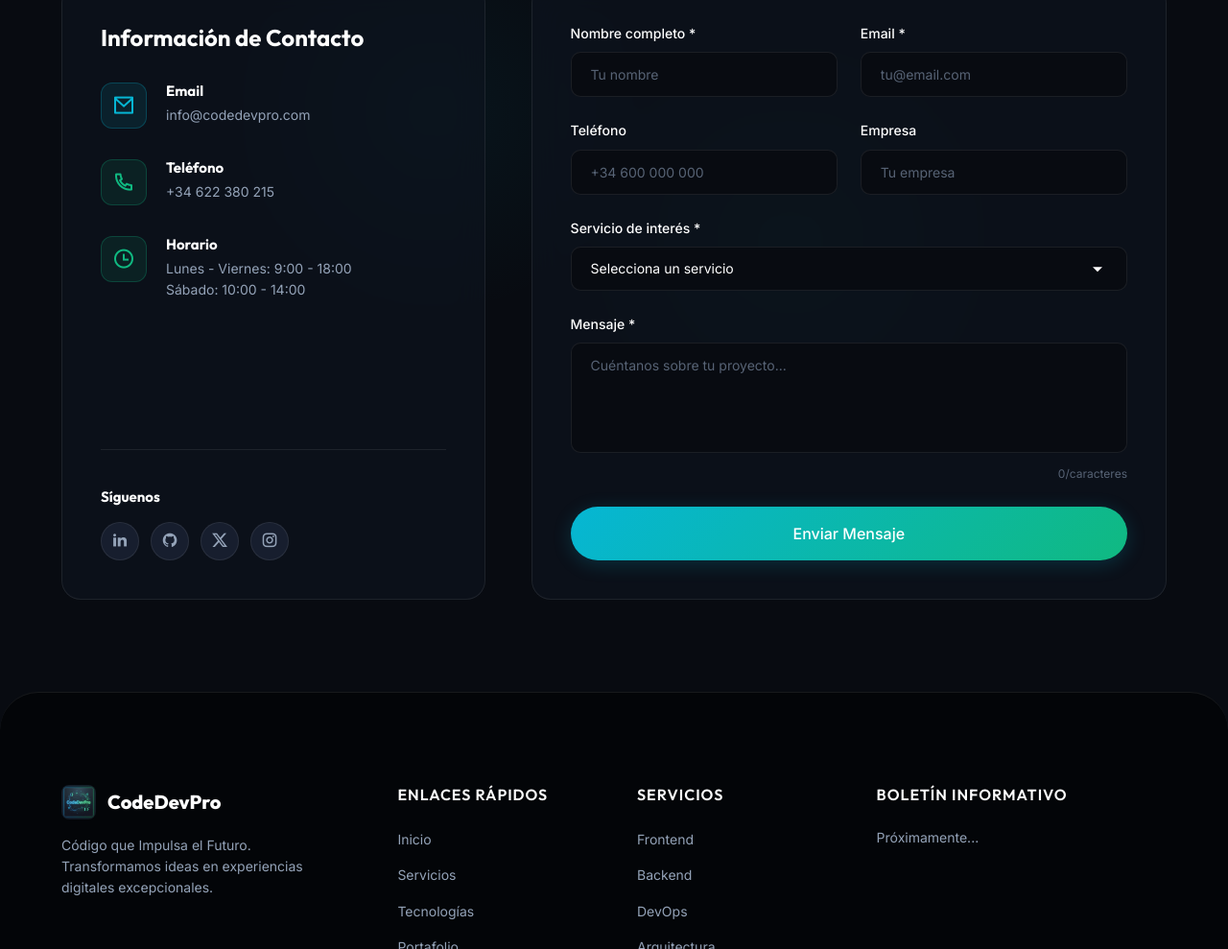
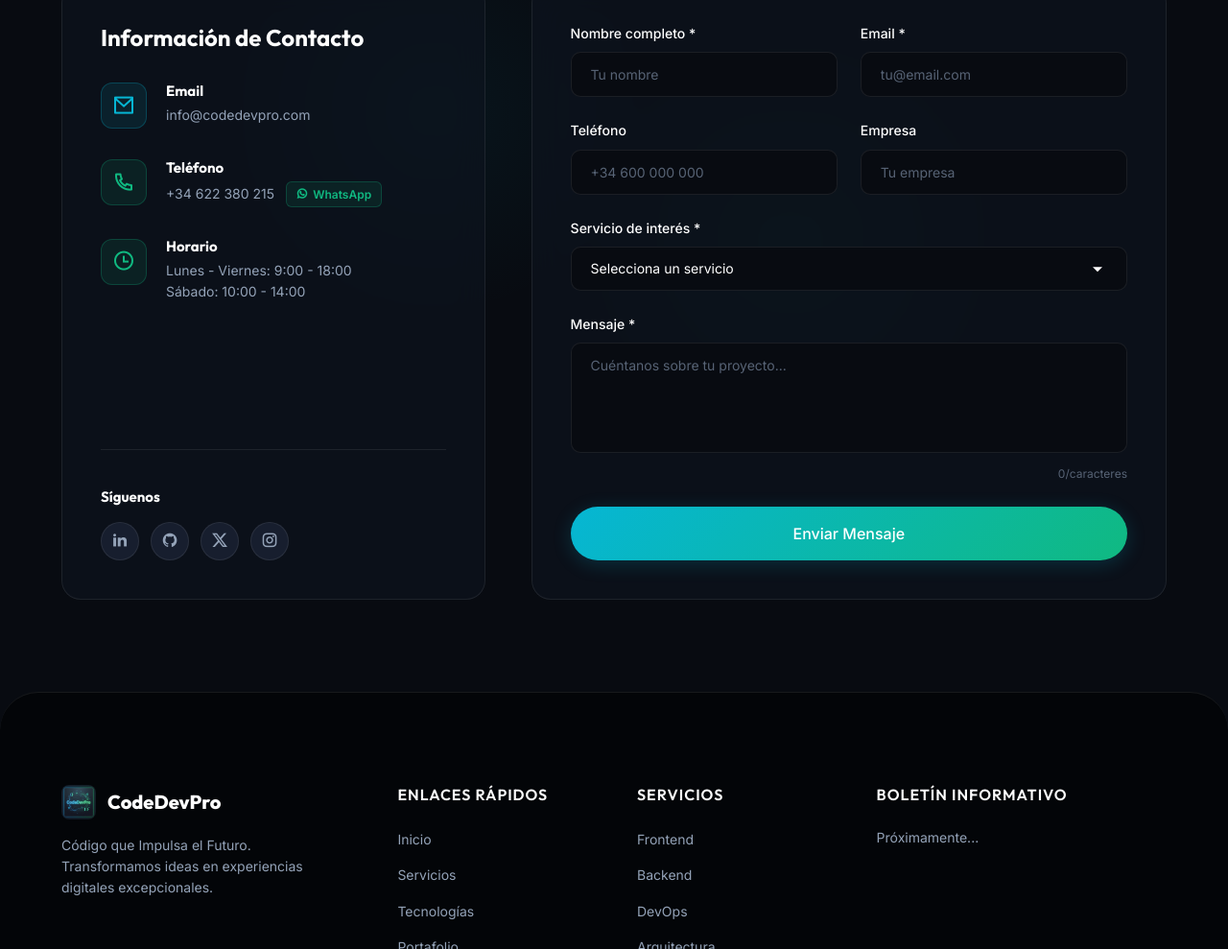
Before and after one commit to marcoslunadev/marcoslunadev, a plain HTML site: page index.html in a window 1280 px wide. Shown: the part 6632-7621 px from the top of the page at 96% size. Drawn offline with nearby package versions, Linux system fonts and the light colour scheme.

Commit message:
feat: add WhatsApp contact button next to phone number in contact section

```diff
--- a/index.html
+++ b/index.html
@@ -665,7 +665,13 @@
               </div>
               <div class="info-details">
                 <h4 data-i18n="contacto.phoneLabel">Teléfono</h4>
-                <p><a href="tel:+34622380215">+34 622 380 215</a></p>
+                <p class="contact-phone-group">
+                  <a href="tel:+34622380215" class="contact-phone-link">+34 622 380 215</a>
+                  <a href="https://wa.me/34622380215" target="_blank" rel="noopener" class="whatsapp-btn" aria-label="Contactar por WhatsApp">
+                    <i class="ri-whatsapp-line"></i>
+                    <span>WhatsApp</span>
+                  </a>
+                </p>
               </div>
             </div>
 
--- a/style.css
+++ b/style.css
@@ -1384,6 +1384,45 @@ button, input, select, textarea {
   color: var(--accent-cyan);
 }
 
+.contact-phone-group {
+  display: flex;
+  align-items: center;
+  gap: 0.75rem;
+  flex-wrap: wrap;
+  margin-top: 0.25rem;
+}
+
+.contact-phone-link {
+  transition: var(--transition-fast);
+}
+
+.contact-phone-link:hover {
+  color: var(--accent-cyan);
+}
+
+.whatsapp-btn {
+  display: inline-flex;
+  align-items: center;
+  gap: 0.35rem;
+  background: rgba(16, 185, 129, 0.1);
+  border: 1px solid rgba(16, 185, 129, 0.25);
+  color: var(--accent-emerald) !important;
+  padding: 0.2rem 0.6rem;
+  border-radius: 6px;
+  font-size: 0.75rem;
+  font-weight: 600;
+  transition: all 0.2s ease-in-out;
+  text-decoration: none;
+}
+
+.whatsapp-btn:hover {
+  background: var(--accent-emerald);
+  color: var(--text-white) !important;
+  border-color: var(--accent-emerald);
+  transform: translateY(-1px);
+  box-shadow: 0 4px 12px rgba(16, 185, 129, 0.2);
+}
+
 .info-socials-wrapper {
   margin-top: auto;
   padding-top: 2.5rem;
```
